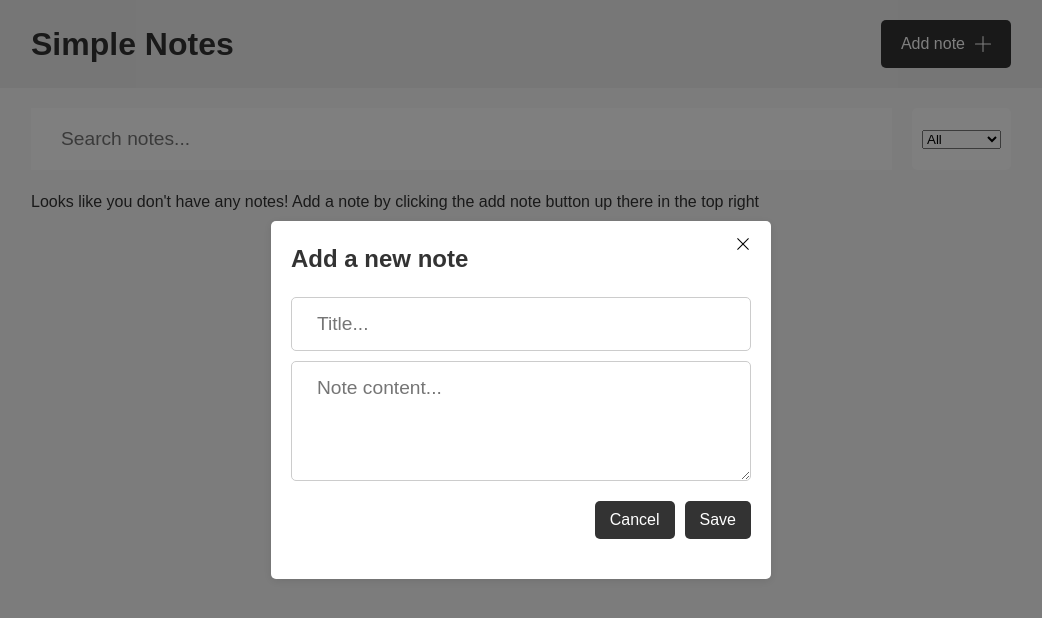
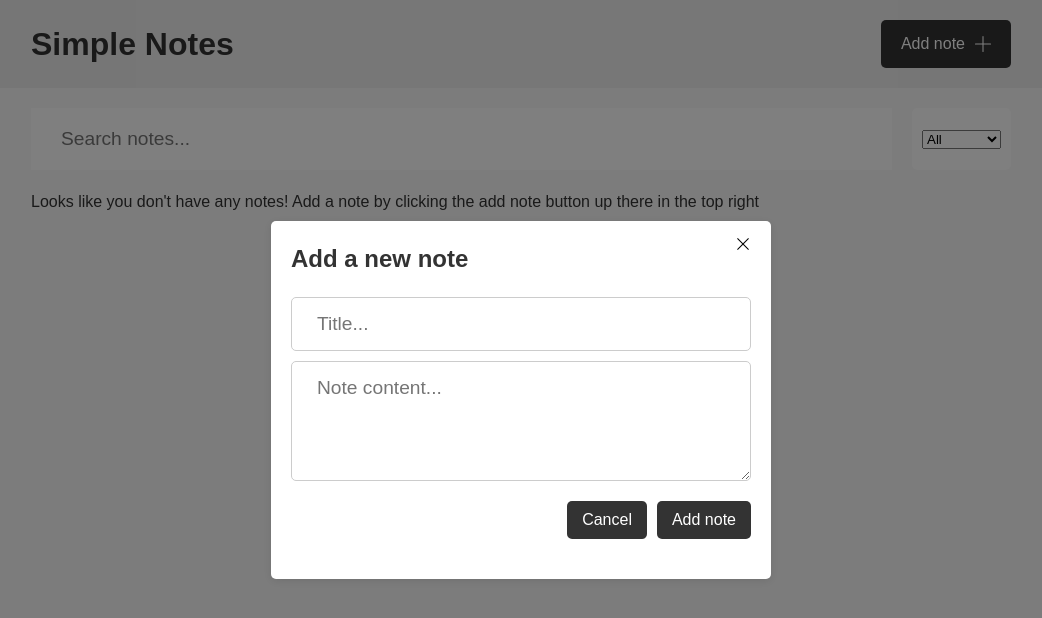
Before and after one commit to jamiepotepa/axa-app, a React (Vite) app: page / in a window 1280 px wide. Both pictures are taken after a click on the button "Add note". Shown: the top 618 px of the page, without its empty margins (119-1161 px from the left). Built offline with nearby package versions, Linux system fonts and the light colour scheme; data requests are answered from the project's data file.

Commit message:
cancel button now closes the modal

```diff
--- a/src/App.tsx
+++ b/src/App.tsx
@@ -11,11 +11,11 @@ import LoadingSpinner from "./components/LoadingSpinner";
 // Move fetches to hooks?
 // Add edit note functionality - If I do, make sure to change the submit button text to read update
 // Add search functionality - use Debounce
-// Cancel button in the modal needs to clear the form and close the modal
 // update Readme to explain hos to run the app and give some explanation of the code
 // Clicking return in the note should post ?
 
 //* Separate components and styles
+//* Cancel button in the modal needs to clear the form and close the modal
 
 // interface NoteData {
 //   id: string;
--- a/src/components/Modal/index.tsx
+++ b/src/components/Modal/index.tsx
@@ -25,7 +25,7 @@ function Modal({ onClose, addNote }: ModalProps) {
     console.log("handleSubmit");
     e.preventDefault();
 
-    // Fallback if required is removed from the input fields
+    // Fallback if 'required' is removed from the input fields
     if (!titleRef.current?.value || !contentRef.current?.value) {
       setError(true);
       return;
@@ -40,9 +40,6 @@ function Modal({ onClose, addNote }: ModalProps) {
 
     addNote(data);
     console.log(data);
-
-    // OR SHALL I JUST CLOSE THE FOdRM ?
-    // (e.target as HTMLFormElement).reset();
 
     onClose();
   };
@@ -81,11 +78,14 @@ function Modal({ onClose, addNote }: ModalProps) {
               </div>
             )}
             <div className="modal__button-container">
-              <button className="modal__button modal__button--cancel">
+              <button
+                onClick={onClose}
+                className="modal__button modal__button--cancel"
+              >
                 Cancel
               </button>
               <button className="modal__button" type="submit">
-                Save
+                Add note
               </button>
             </div>
           </form>
```
